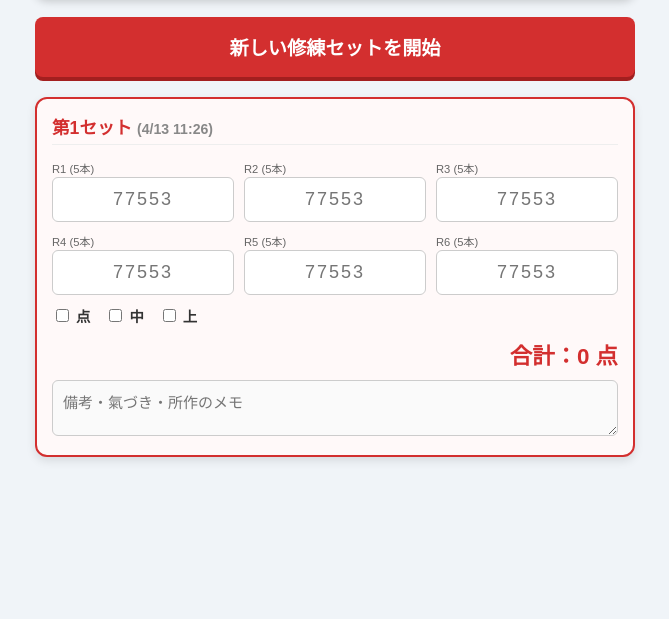
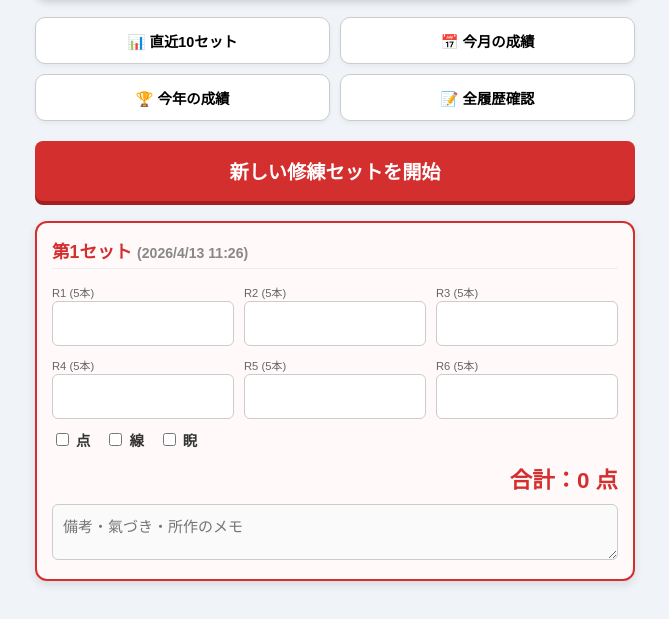
Before and after one commit to take-fukiya/um7, a plain HTML site: page index.html in a window 1280 px wide. Shown: the part 275-894 px from the top of the page, without its empty margins (305-974 px from the left). Before the commit the page ends 800 px from the top, so only its background shows below. Drawn offline with Linux system fonts and the light colour scheme.

Commit message:
Update index.html

```diff
--- a/index.html
+++ b/index.html
@@ -7,17 +7,26 @@
     <style>
         body { font-family: 'Hiragino Kaku Gothic ProN', sans-serif; background-color: #f0f4f8; padding: 10px; color: #333; }
         .container { max-width: 600px; margin: auto; }
+
+        /* タイマー部分 */
         .timer-section { background: #2c3e50; color: white; border-radius: 12px; padding: 15px; margin-bottom: 20px; text-align: center; box-shadow: 0 4px 10px rgba(0,0,0,0.2); }
         .timer-display { font-size: 3.5rem; font-weight: bold; font-family: monospace; margin: 10px 0; }
         .timer-btns { display: flex; gap: 10px; justify-content: center; }
         .btn-timer { background: #fff; color: #2c3e50; border: none; padding: 10px 20px; border-radius: 6px; font-weight: bold; cursor: pointer; flex: 1; }
+
+        /* 分析スイッチ（復活） */
+        .analysis-grid { display: grid; grid-template-columns: 1fr 1fr; gap: 10px; margin-bottom: 20px; }
+        .btn-analysis { background: white; border: 1px solid #ccc; padding: 12px; border-radius: 10px; font-size: 0.9em; font-weight: bold; cursor: pointer; display: flex; align-items: center; justify-content: center; gap: 5px; box-shadow: 0 2px 4px rgba(0,0,0,0.05); }
+
+        /* 記録カード */
         .set-container { background: white; border: 2px solid #0056b3; border-radius: 12px; padding: 15px; margin-bottom: 20px; box-shadow: 0 4px 10px rgba(0,0,0,0.1); }
         .latest { border-color: #d32f2f; background-color: #fff9f9; }
         h2 { margin-top: 0; color: #0056b3; font-size: 1.1em; border-bottom: 1px solid #eee; padding-bottom: 5px; }
         .latest h2 { color: #d32f2f; }
+
         .score-grid { display: grid; grid-template-columns: repeat(3, 1fr); gap: 10px; margin-top: 10px; }
-        /* 入力欄の幅を調整して5文字まで見やすく */
         .score-input { width: 100%; height: 45px; font-size: 18px; text-align: center; border-radius: 6px; border: 1px solid #ccc; box-sizing: border-box; letter-spacing: 2px; }
+
         .check-group { margin-top: 10px; display: flex; gap: 15px; font-size: 0.9em; font-weight: bold; }
         .total-display { font-weight: bold; font-size: 1.4em; color: #d32f2f; display: block; margin-top: 12px; text-align: right; }
         .memo-area { width: 100%; margin-top: 10px; padding: 10px; border-radius: 6px; border: 1px solid #ccc; box-sizing: border-box; font-size: 15px; background: #fafafa; }
@@ -35,6 +44,13 @@
                 <button class="btn-timer" id="timerActionBtn" onclick="startTimerSequence()">開始</button>
                 <button class="btn-timer" onclick="resetTimer()">リセット</button>
             </div>
+        </div>
+
+        <div class="analysis-grid">
+            <button class="btn-analysis" onclick="alert('直近10セットの最高・平均・最低点を算出します')">📊 直近10セット</button>
+            <button class="btn-analysis" onclick="alert('今月の成績を集計します')">📅 今月の成績</button>
+            <button class="btn-analysis" onclick="alert('今年の成績を集計します')">🏆 今年の成績</button>
+            <button class="btn-analysis" onclick="alert('全履歴を表示します')">📝 全履歴確認</button>
         </div>
 
         <button class="btn-add" onclick="addNewSet()">新しい修練セットを開始</button>
@@ -57,7 +73,7 @@
             speak("用意");
             status.innerText = "用意...";
             await new Promise(r => setTimeout(r, 2000));
-            speak("スタート");
+            speak("はじめ"); // ①「はじめ」に変更しました
             status.innerText = "競技中！";
             btn.disabled = false;
             btn.innerText = "停止";
@@ -98,7 +114,6 @@
 
         // --- 記録機能 ---
         let sets = JSON.parse(localStorage.getItem('fukiya_sets_v2') || '[]');
-
         function save() { localStorage.setItem('fukiya_sets_v2', JSON.stringify(sets.slice(0, 30))); }
 
         function renderSets() {
@@ -113,13 +128,13 @@
                         ${set.scores.map((s, rIdx) => `
                             <div><label style="font-size:0.7em; color:#666;">R${rIdx+1} (5本)</label><br>
                             <input type="text" inputmode="numeric" class="score-input" value="${s}"
-                                   maxlength="5" oninput="update(${idx}, ${rIdx}, this)" placeholder="77553"></div>
-                        `).join('')}
+                                   maxlength="5" oninput="update(${idx}, ${rIdx}, this)"
+                                   placeholder=""></div> `).join('')}
                     </div>
                     <div class="check-group">
                         <label><input type="checkbox" ${set.c1?'checked':''} onchange="updateCheck(${idx}, 'c1', this.checked)"> 点</label>
-                        <label><input type="checkbox" ${set.c2?'checked':''} onchange="updateCheck(${idx}, 'c2', this.checked)"> 中</label>
-                        <label><input type="checkbox" ${set.c3?'checked':''} onchange="updateCheck(${idx}, 'c3', this.checked)"> 上</label>
+                        <label><input type="checkbox" ${set.c2?'checked':''} onchange="updateCheck(${idx}, 'c2', this.checked)"> 線</label>
+                        <label><input type="checkbox" ${set.c3?'checked':''} onchange="updateCheck(${idx}, 'c3', this.checked)"> 睨</label>
                     </div>
                     <span class="total-display" id="total-${idx}">合計：${set.total} 点</span>
                     <textarea class="memo-area" rows="2" placeholder="備考・氣づき・所作のメモ" oninput="updateMemo(${idx}, this.value)">${set.memo||''}</textarea>
@@ -130,15 +145,13 @@
 
         function addNewSet() {
             const now = new Date();
-            const timeStr = `${now.getMonth()+1}/${now.getDate()} ${now.getHours()}:${now.getMinutes().toString().padStart(2, '0')}`;
+            const timeStr = `${now.getFullYear()}/${now.getMonth()+1}/${now.getDate()} ${now.getHours()}:${now.getMinutes().toString().padStart(2, '0')}`;
             sets.unshift({ time: timeStr, scores:['','','','','',''], total:0, c1:false, c2:false, c3:false, memo:'' });
             save(); renderSets();
         }
 
         function update(idx, rIdx, el) {
-            // 入力を5文字（5本分）に制限
             if (el.value.length > 5) el.value = el.value.slice(0, 5);
-
             sets[idx].scores[rIdx] = el.value;
             let grandTotal = 0;
             sets[idx].scores.forEach(s => {
```
